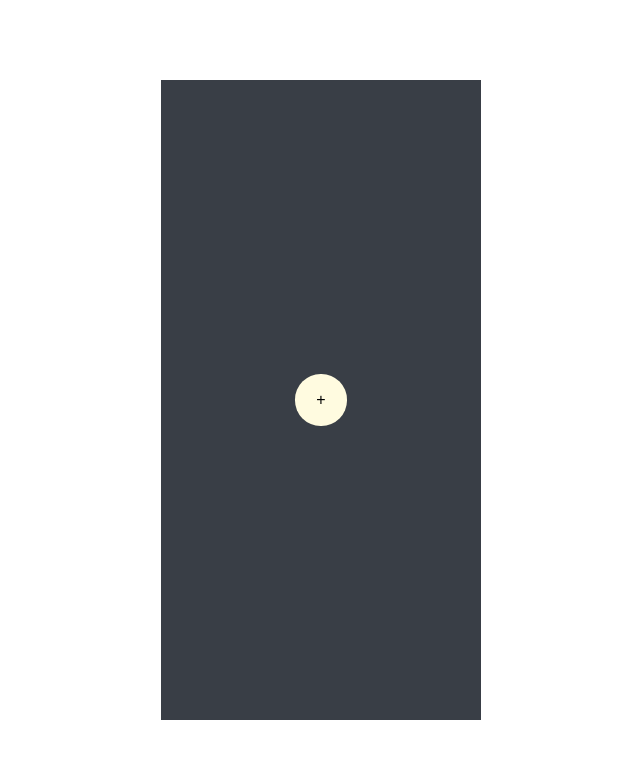
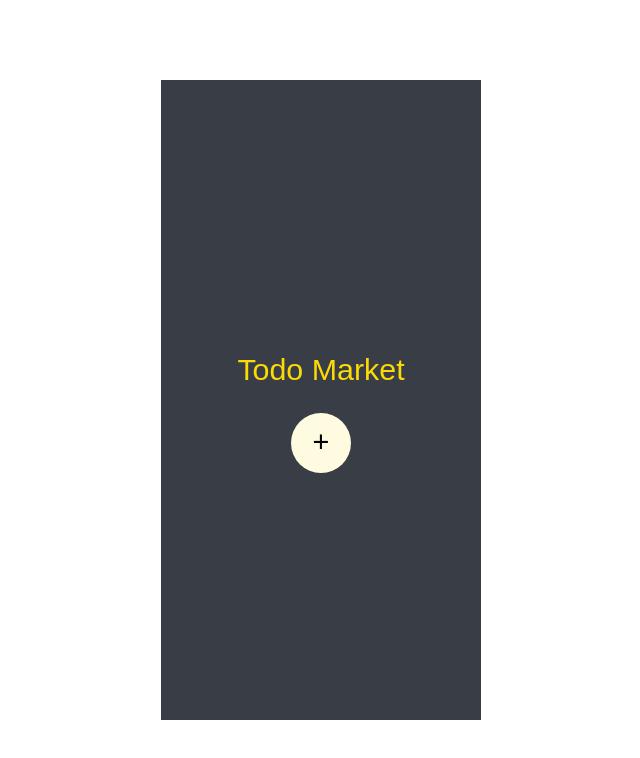
Before and after one commit to Wander95/TodoList-React-styledcomponents, a React app: page / in a window 1280 px wide. Shown: the top 758 px of the page, without its empty margins (319-959 px from the left). Built offline with nearby package versions, Linux system fonts and the light colour scheme.

Commit message:
Feat(CardItem): Add CardItem --------> Skeleton Created --------> Missing Functionality

```diff
--- a/src/Components/Card/Card.View.tsx
+++ b/src/Components/Card/Card.View.tsx
@@ -1,8 +1,6 @@
 import React,{ FC,ReactChildren } from 'react';
-import * as CardStyles from './Card.styled';
+import { Container } from './Card.styled';
 
-
-const { Container } = CardStyles;
 
 export interface CardProps {
   children:FC<ReactChildren>
--- a/src/Components/Card/Card.styled.ts
+++ b/src/Components/Card/Card.styled.ts
@@ -6,6 +6,6 @@ export const Container = styled.div`
   height:80%;
   width: 20rem;
 
-
   ${mixins.centralize}
+  flex-direction:column;
 `;
--- /dev/null
+++ b/src/Components/CardItem/index.ts
@@ -0,0 +1,3 @@
+import CardItem from './CardItem.view';
+
+export default CardItem
--- a/src/Components/IconButton/IconButton.styled.ts
+++ b/src/Components/IconButton/IconButton.styled.ts
@@ -10,5 +10,6 @@ export const IconButton = styled(base.iconButton)`
   background-color:${({theme})=>theme.colors.primary.lightYellow};
   display:flex;
   ${mixins.centralize}
-
+  font-size:1.8rem;
+  font-weight:500;
 `;
--- a/src/Layouts/Main/Main.styled.ts
+++ b/src/Layouts/Main/Main.styled.ts
@@ -7,3 +7,11 @@ export const Container = styled.div`
   height:100vh ;
   width:100%;
 `;
+
+
+export const Header = styled.h2`
+  font-weight:500;
+  font-size:1.9rem;
+
+  color:${({theme})=>theme.colors.primary.yellow};
+`;
--- a/src/Layouts/Main/Main.view.tsx
+++ b/src/Layouts/Main/Main.view.tsx
@@ -1,6 +1,6 @@
 import { Card } from 'Components';
 import React,{ FC } from 'react';
-import { Container } from './Main.styled';
+import { Container, Header } from './Main.styled';
 import { ThemeProvider } from 'styled-components';
 import { Theme } from 'Assets/styles/theme'
 import IconButton from 'Components/IconButton';
@@ -10,10 +10,9 @@ const MainView:FC = ()=> {
   return (
     <ThemeProvider theme={Theme}>
       <Container>
-        <Card >
-          <IconButton onClick={()=>{}}>
-            +
-          </IconButton>
+        <Card>
+          <Header>Todo Market</Header>
+          <IconButton onClick={()=>{}}> + </IconButton>
         </Card>
       </Container>
     </ThemeProvider>
```
Also changed, not shown: src/Components/CardItem/CardItem.styled.ts (added, +13 -0 lines), src/Components/CardItem/CardItem.view.tsx (added, +13 -0 lines), src/Layouts/Main/index.ts (renamed from src/Layouts/Main/index.js).
